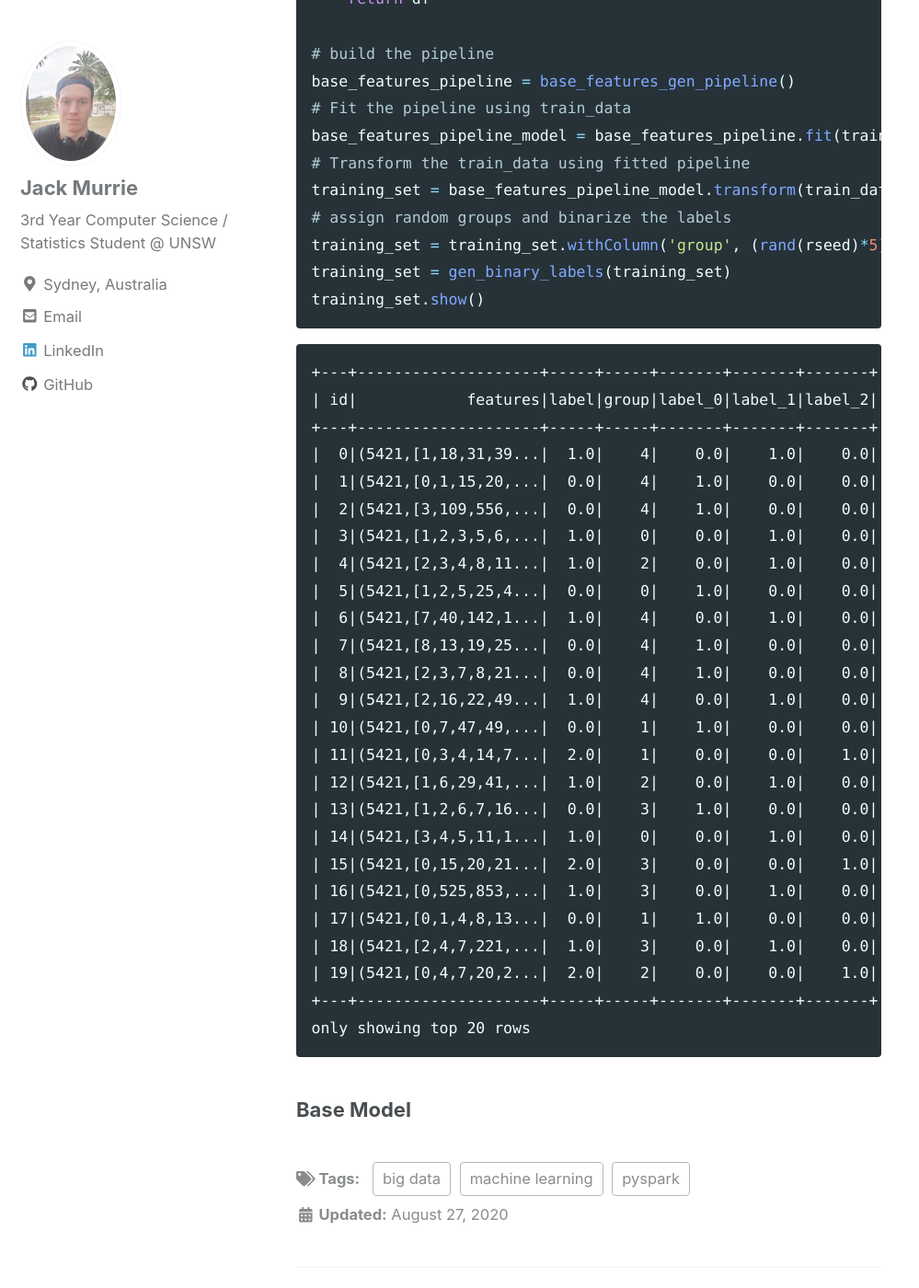
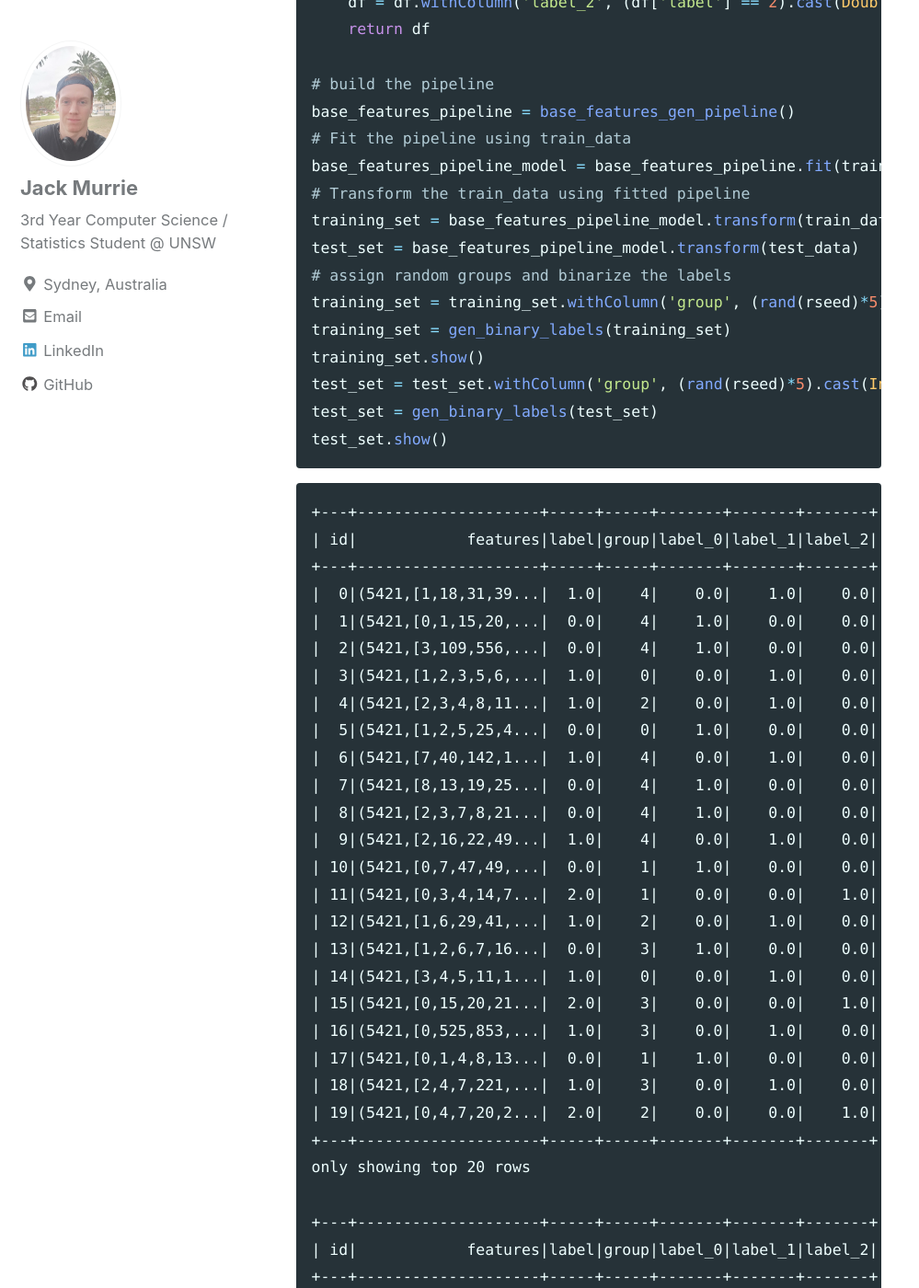
Before and after one commit to JackMurrie/JackMurrie.github.io, a Jekyll site: the page built from _posts/2020-08-27-stacking.md, in a window 1280 px wide and 1400 px high, scrolled down 5047 px. Shown: the whole window at 92% size, without its empty margins (0-999 px from the left). Built offline with Jekyll 4.4.1, drawn with Linux system fonts in a browser that asks for light colours; nearby versions of some CDN libraries; some of the changed lines change nothing that is shown; some of the changed text lies outside the part shown.

Commit message:
Update 2020-08-27-stacking.md

````diff
--- a/_posts/2020-08-27-stacking.md
+++ b/_posts/2020-08-27-stacking.md
@@ -77,7 +77,7 @@ train_data.show()
 
 ### Data Preparation
 
-We now need to prepare our data. In base_features_gen_pipeline we transform the descript of each item into a bag-of-words representation as well as binarizing the categories. Next, each item is assigned a group, to later be used in k-fold cross validation and one hot encoding is then performed on the labels through gen_binary_labels.
+We now need to prepare our data. In base_features_gen_pipeline we transform the descript of each item into a bag-of-words representation as well as binarizing the categories. Next, each item is assigned a group, to later be used in k-fold cross validation and one hot encoding is then performed on the labels through gen_binary_labels. We do this for both the training and test data for base predictions.
 
 ```python
 def base_features_gen_pipeline(input_descript_col="descript", input_category_col="category", output_feature_col="features", output_label_col="label"):
@@ -121,10 +121,14 @@ base_features_pipeline = base_features_gen_pipeline()
 base_features_pipeline_model = base_features_pipeline.fit(train_data)
 # Transform the train_data using fitted pipeline
 training_set = base_features_pipeline_model.transform(train_data)
+test_set = base_features_pipeline_model.transform(test_data)
 # assign random groups and binarize the labels
 training_set = training_set.withColumn('group', (rand(rseed)*5).cast(IntegerType()))
 training_set = gen_binary_labels(training_set)
 training_set.show()
+test_set = test_set.withColumn('group', (rand(rseed)*5).cast(IntegerType()))
+test_set = gen_binary_labels(test_set)
+test_set.show()
 ```
 
     +---+--------------------+-----+-----+-------+-------+-------+
@@ -153,4 +157,30 @@ training_set.show()
     +---+--------------------+-----+-----+-------+-------+-------+
     only showing top 20 rows
 
+    +---+--------------------+-----+-----+-------+-------+-------+
+    | id|            features|label|group|label_0|label_1|label_2|
+    +---+--------------------+-----+-----+-------+-------+-------+
+    |  0|(5421,[0,4,33,236...|  0.0|    4|    1.0|    0.0|    0.0|
+    |  1|(5421,[0,3,5,7,9,...|  2.0|    4|    0.0|    0.0|    1.0|
+    |  2|(5421,[1,3,4,13,5...|  0.0|    4|    1.0|    0.0|    0.0|
+    |  3|(5421,[0,4,5,19,3...|  0.0|    0|    1.0|    0.0|    0.0|
+    |  4|(5421,[0,1,4,9,10...|  0.0|    2|    1.0|    0.0|    0.0|
+    |  5|(5421,[0,5,10,25,...|  1.0|    0|    0.0|    1.0|    0.0|
+    |  6|(5421,[30,72,114,...|  0.0|    4|    1.0|    0.0|    0.0|
+    |  7|(5421,[28,47,224,...|  0.0|    4|    1.0|    0.0|    0.0|
+    |  8|(5421,[0,20,78,15...|  0.0|    4|    1.0|    0.0|    0.0|
+    |  9|(5421,[0,1,4,5,13...|  0.0|    4|    1.0|    0.0|    0.0|
+    | 10|(5421,[1,2,6,9,11...|  0.0|    1|    1.0|    0.0|    0.0|
+    | 11|(5421,[1,2,3,8,10...|  0.0|    1|    1.0|    0.0|    0.0|
+    | 12|(5421,[0,1,2,12,1...|  0.0|    2|    1.0|    0.0|    0.0|
+    | 13|(5421,[1,6,36,50,...|  2.0|    3|    0.0|    0.0|    1.0|
+    | 14|(5421,[0,44,972],...|  0.0|    0|    1.0|    0.0|    0.0|
+    | 15|(5421,[44,82,3910...|  0.0|    3|    1.0|    0.0|    0.0|
+    | 16|(5421,[0,1,2,3,5,...|  0.0|    3|    1.0|    0.0|    0.0|
+    | 17|(5421,[0,6,13,14,...|  0.0|    1|    1.0|    0.0|    0.0|
+    | 18|(5421,[0,7,13,19,...|  0.0|    3|    1.0|    0.0|    0.0|
+    | 19|(5421,[0,20,23,31...|  2.0|    2|    0.0|    0.0|    1.0|
+    +---+--------------------+-----+-----+-------+-------+-------+
+    only showing top 20 rows
+
 ### Base Model
````
